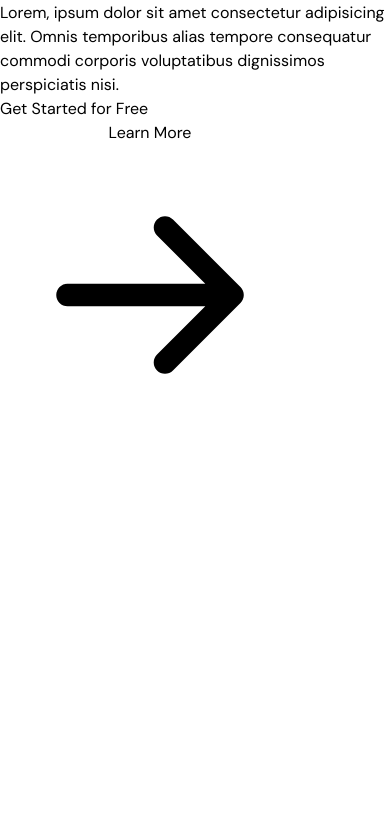
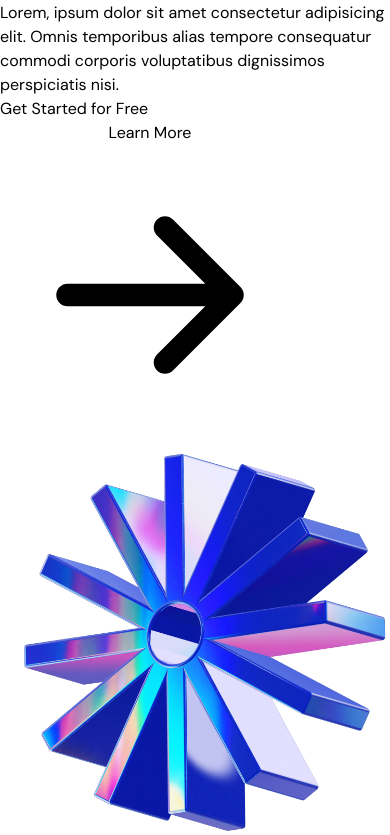
Before and after one commit to Shewale41/Amazing-Saas-Landing-Page-, a Next.js app: page / in a window 390 px wide. Shown: the part 987-1822 px from the top of the page. Before the commit the page ends 1432 px from the top, so only its background shows below. Built offline with nearby package versions, Linux system fonts and the light colour scheme.

Commit message:
hero cog bhi aa gaya

```diff
--- a/src/sections/Header.tsx
+++ b/src/sections/Header.tsx
@@ -8,7 +8,8 @@ export const Header = () => {
   return (
   <>
   {/* //this will be the sticky header  */}
-    <header className="sticky top-0">
+  {/* //backdrop blur is used to make the header ya navbar transparent */}
+    <header className="sticky top-0 backdrop-blur-sm ">
       {/* //super header the uppermost black header */}
         <div className="flex items-center justify-center bg-black text-white text-sm gap-3">
           {/* //mobile yeh hidden rahgea yaad rakhna */}
--- a/src/sections/Hero.tsx
+++ b/src/sections/Hero.tsx
@@ -1,14 +1,17 @@
 import ArrowRight from "@/assets/arrow-right.svg";
+import cogImage from "@/assets/cog.png";
+import Image from "next/image";
 
 export const Hero = () => {
   return (
     <>
-        <section>
+        <section className="pt-8 pb-20 bg-[radial-gradient(ellipse_200%_100%_at_bottom_left,#183EC2,#EAEEFE_66%)] ">
           <div className="container">
+            <div className="md:flex">
             <div  >
               <div className="inline-flex border border-black-[#222]/10 px-3 py-1 text-sm rounded-lg ">Version 2.0 is finally Here</div>
               {/* //making gradient text */}
-              <h1 className="text-5xl font-bold tracking-tighter bg-gradient-to-b from-black to-[#00E80] text-transparent bg-clip-text mt-6 ">PathWay To productivity</h1>
+              <h1 className="text-5xl font-bold tracking-tighter bg-gradient-to-b from-black to-[#001E80] text-transparent bg-clip-text mt-6 ">PathWay To productivity</h1>
               <p className="text-xl text-[#010D3E] tracking-tight mt-6 ">
                 Lorem, ipsum dolor sit amet consectetur adipisicing elit. Omnis temporibus alias tempore consequatur commodi corporis   voluptatibus dignissimos perspiciatis nisi.
               </p>
@@ -16,9 +19,13 @@ export const Hero = () => {
                 <button className="btn btn-primary ">Get Started for Free</button>
                 <button className="btn btn-text gap-1">
                   <span>Learn More</span>
-                  <ArrowRight ClassName="h-4 w-4"/>
+                  <ArrowRight ClassName="h-5 w-5"/>
                     </button>
               </div>
+            </div>
+            <div className="mt-20">
+              <Image src={cogImage} alt="cog Image"/>
+            </div>
             </div>
           </div>
         </section>
```
